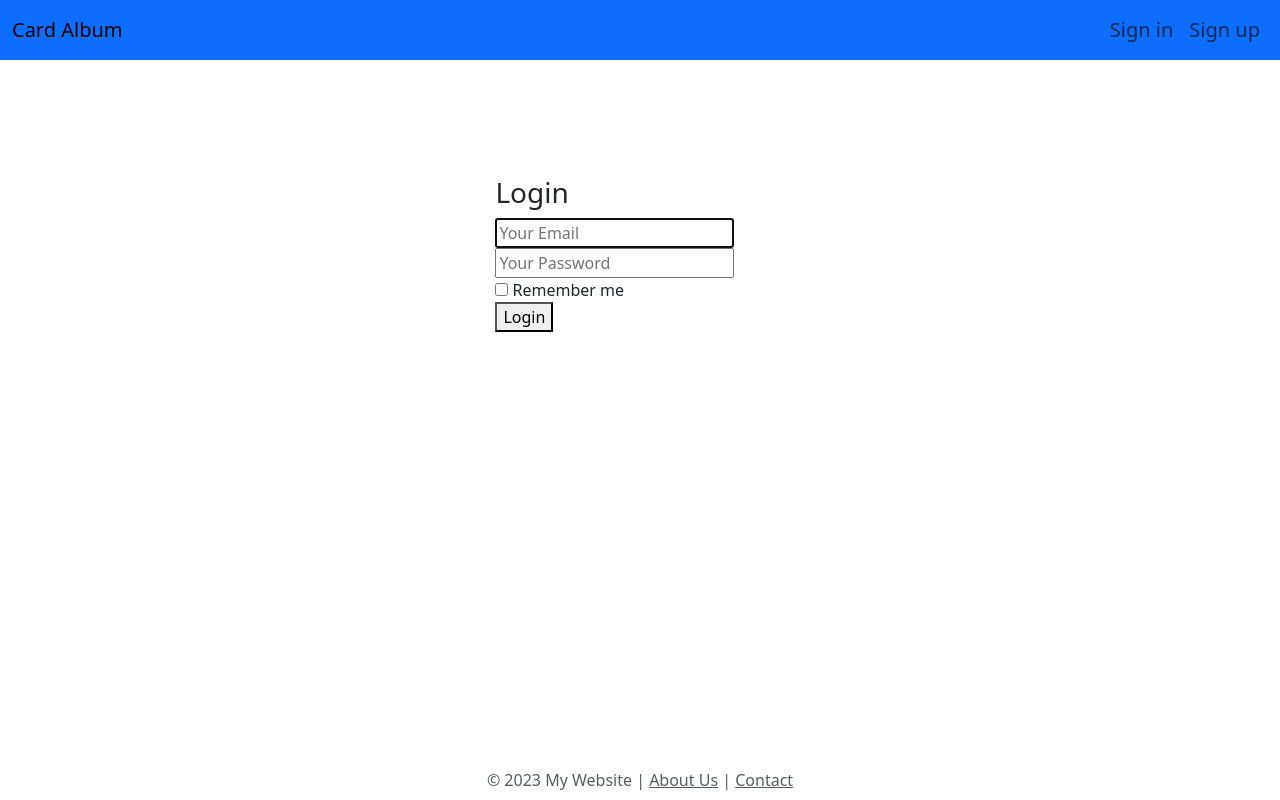
After one commit to MTbliz/CardAlbum, a Flask app: page /login in a window 1280 px wide. The commit adds this page. Run offline with Flask 3, Linux system fonts and the light colour scheme; some libraries are stand-ins or nearby versions.

Commit message:
Add login nd signup option to application. Add users to application.

```diff
--- a/src/__init__.py
+++ b/src/__init__.py
@@ -1,5 +1,5 @@
 from flask import Flask
-from src.extensions import db
+from src.extensions import db, login_manager
 from configuration import DevConfig
 from src.main.routes import bp as main_bp
 from src.album.album_routes import bp as album_bp
@@ -12,6 +12,9 @@ def create_app(config_class=DevConfig):
 
     # Initialize Flask extensions
     db.init_app(app)
+    login_manager.login_view = 'main.login'
+    login_manager.init_app(app)
+
     with app.app_context():
         db.create_all()
 
--- a/src/album/album_controller.py
+++ b/src/album/album_controller.py
@@ -1,5 +1,6 @@
 from flask import request, session, redirect, url_for, render_template
-from src.models import Album
+from flask_login import current_user
+from src.models import Album, User
 
 from src.album.album_forms import CreateAlbumForm, DeleteAlbumForm
 from src.album.album_service import AlbumService
@@ -72,6 +73,7 @@ class AlbumController:
         if form.validate_on_submit():
             album = Album()
             album.title = request.form['title']
+            album.user_id = current_user.id
             self.album_service.add_album(album)
             user_albums = session['user_albums']
             user_albums.append(album.title)
@@ -79,7 +81,7 @@ class AlbumController:
         return render_template('albums/create_album_page.html', form=form)
 
     def delete_album(self):
-        albums = self.album_service.get_albums_by_user('user_id')
+        albums = self.album_service.get_albums_by_user(current_user.id)
         choices = [(album.id, album.title) for album in albums]
         form = DeleteAlbumForm()
         form.album.choices = choices
--- a/src/album/album_repository.py
+++ b/src/album/album_repository.py
@@ -1,5 +1,5 @@
 from src.models import Album, UserCard, CardSet, CardColor, CardMana, Card, CardDetails, CardColorEnum,\
-    albums_user_cards
+    albums_user_cards, User
 from src import db
 
 
@@ -48,7 +48,8 @@ class AlbumRepository:
 
     def get_ablums_by_user(self, user_id):
         # Add filter by user_id when user will be availabe in app
-        albums = Album.query.all()
+        user = User.query.get(user_id)
+        albums = user.user_albums
         return albums
 
     def get_albums_by_user_card(self, card_id):
--- a/src/card/cardDTO.py
+++ b/src/card/cardDTO.py
@@ -36,11 +36,12 @@ class CardDTO:
 
 class UserCardDTO:
 
-    def __init__(self, card, price, availability, quality):
+    def __init__(self, card, price, availability, quality, user_id):
         self.card = card
         self.price = price
         self.availability = availability
         self.quality = quality
+        self.user_id = user_id
 
     def to_user_card(self):
         quality = self.quality
@@ -49,4 +50,5 @@ class UserCardDTO:
         user_card.availability = self.availability
         user_card.quality = quality
         user_card.card = self.card
+        user_card.user_id = self.user_id
         return user_card
--- a/src/card/user_card_service.py
+++ b/src/card/user_card_service.py
@@ -6,8 +6,8 @@ class UserCardService:
     def __init__(self):
         self.user_card_repository = UserCardRepository()
 
-    def get_cards(self, field_sort, order, filters, page, ROWS_PER_PAGE):
-        return self.user_card_repository.get_cards(field_sort, order, filters, page, ROWS_PER_PAGE)
+    def get_cards(self,user_id, field_sort, order, filters, page, ROWS_PER_PAGE):
+        return self.user_card_repository.get_cards(user_id, field_sort, order, filters, page, ROWS_PER_PAGE)
 
     def get_card(self, card_id):
         return self.user_card_repository.get_card(card_id)
--- a/src/extensions.py
+++ b/src/extensions.py
@@ -1,3 +1,5 @@
+from flask_login import LoginManager
 from flask_sqlalchemy import SQLAlchemy
 
 db = SQLAlchemy()
+login_manager = LoginManager()
--- a/src/main/controller.py
+++ b/src/main/controller.py
@@ -1,5 +1,9 @@
-from flask import render_template, session
+from flask import render_template, session, request, redirect, url_for, jsonify, flash
+from flask_login import login_user, logout_user, current_user
+
 from src.album.album_service import AlbumService
+from src.models import User
+from src import db
 
 
 class MainController:
@@ -8,6 +12,53 @@ class MainController:
         self.album_service = AlbumService()
 
     def root(self):
-        user_albums = self.album_service.get_albums_by_user("user_id")
-        session['user_albums'] = [user_album.title for user_album in user_albums]
-        return render_template("base.html")
+        if current_user.is_authenticated:
+            user_albums = self.album_service.get_albums_by_user(current_user.id)
+            session['user_albums'] = [user_album.title for user_album in user_albums]
+            return render_template("base.html")
+        else:
+            return redirect(url_for('main.login'))
+
+    def login(self):
+        if request.method == 'POST':
+            email = request.form.get('email')
+            password = request.form.get('password')
+            user = User.query.filter_by(email=email).first()
+            if user and user.check_password(password):
+                login_user(user)
+                return redirect(url_for('main.root'))
+            else:
+                flash('Please check your login details and try again.', 'danger')
+                return redirect(url_for('main.login'))
+        return render_template('login.html')
+
+    def logout(self):
+        logout_user()
+        flash('Logged out successfully.', 'success')
+        return redirect(url_for('main.login'))
+
+    def signup(self):
+        if request.method == 'POST':
+            email = request.form.get('email')
+            username = request.form.get('username')
+            password = request.form.get('password')
+
+            user = User.query.filter_by(email=email).first()
+
+            if user:  # if a user is found, we want to redirect back to signup page so user can try again
+                flash('Email address already exists', category='danger')
+                return redirect(url_for('main.signup'))
+
+            # create a new user with the form data. Hash the password so the plaintext version isn't saved.
+            new_user = User(email=email, username=username)
+            new_user.set_password(password)
+
+            # add the new user to the database
+            db.session.add(new_user)
+            db.session.commit()
+
+            return redirect(url_for('main.login'))
+        return render_template('signup.html')
+
+    def profile(self):
+        return render_template('profile.html')
--- a/src/main/routes.py
+++ b/src/main/routes.py
@@ -6,3 +6,7 @@ bp = Blueprint('main', __name__)
 
 main_controller = MainController()
 bp.add_url_rule('/', view_func=main_controller.root)
+bp.add_url_rule('/login', view_func=main_controller.login, methods=['GET', 'POST'])
+bp.add_url_rule('/logout', view_func=main_controller.logout, methods=['GET', 'POST'])
+bp.add_url_rule('/profile', view_func=main_controller.profile)
+bp.add_url_rule('/signup', view_func=main_controller.signup, methods=['GET', 'POST'])
--- a/src/models.py
+++ b/src/models.py
@@ -1,6 +1,8 @@
-from src import db
+from src import db, login_manager
 import enum
 from sqlalchemy import Enum
+from flask_login import UserMixin
+from werkzeug.security import generate_password_hash, check_password_hash
 
 
 class CardSet(enum.Enum):
@@ -82,6 +84,7 @@ class Album(db.Model):
     id = db.Column(db.Integer(), primary_key=True)
     title = db.Column(db.String(), nullable=False)
     user_cards = db.relationship("UserCard", secondary=albums_user_cards, backref='albums')
+    user_id = db.Column(db.Integer, db.ForeignKey('users.id'))
 
 
 class UserCard(db.Model):
@@ -94,6 +97,7 @@ class UserCard(db.Model):
     availability = db.Column(db.Integer(), nullable=False)
     quality = db.Column(Enum(CardQuality))
     card_id = db.Column(db.Integer, db.ForeignKey('cards.id'))
+    user_id = db.Column(db.Integer, db.ForeignKey('users.id'))
 
 
 class Card(db.Model):
@@ -129,3 +133,41 @@ class CardColor(db.Model):
 
     id = db.Column(db.Integer(), primary_key=True)
     color = db.Column(Enum(CardColorEnum), nullable=False)
+
+
+class User(UserMixin, db.Model):
+
+    __tablename__ = 'users'
+
+    id = db.Column(db.Integer, primary_key=True)
+    username = db.Column(db.String(64), unique=True, nullable=False)
+    email = db.Column(db.String(120), unique=True, nullable=False)
+    password = db.Column(db.String(128))
+    user_albums = db.relationship('Album', backref='user')
+    user_cards = db.relationship('UserCard', backref='user')
+
+    def set_password(self, password):
+        self.password = generate_password_hash(password)
+
+    def check_password(self, password):
+        return check_password_hash(self.password, password)
+
+
+@login_manager.user_loader
+def load_user(user_id):
+    return User.query.get(int(user_id))
+
+
+@login_manager.request_loader
+def request_loader(request):
+    email = request.form.get('email')
+    user = User.query.filter_by(email=email).first()
+    if user:
+        return user
+    else:
+        return None
+
+
+@login_manager.unauthorized_handler
+def unauthorized_handler():
+    return 'Unauthorized', 401
--- a/src/static/css/base.css
+++ b/src/static/css/base.css
@@ -1,3 +1,10 @@
+.flashes {
+  z-index: 10000;
+  margin-top: 60px;
+  position: absolute;
+  width: 100%;
+}
+
 @media (max-width: 577px) {
    .content {
        max-width: 81%
--- a/src/templates/base.html
+++ b/src/templates/base.html
@@ -23,35 +23,50 @@
         <div class="container-fluid">
             <a class="navbar-brand" href="#">Card Album</a>
             <ul class="navbar-nav ms-auto">
+                {% if current_user.is_authenticated %}
                 <li class="nav-item active">
-                    <a class="nav-link fs-5">Sign in</a>
+                    <a href="{{ url_for('main.logout') }}" class="nav-link fs-5">{{ current_user.username }}</a>
                 </li>
+                <li class="nav-item active">
+                    <a href="{{ url_for('main.logout') }}" class="nav-link fs-5">Logout</a>
+                </li>
+                {% else %}
+                <li class="nav-item active">
+                    <a href="{{ url_for('main.login') }}" class="nav-link fs-5">Sign in</a>
+                </li>
+                {% endif %}
                 <li class="nav-item">
-                    <a class="nav-link fs-5">Sign up</a>
+                    <a href="{{ url_for('main.signup') }}" class="nav-link fs-5">Sign up</a>
                 </li>
             </ul>
         </div>
     </nav>
     {% with messages = get_flashed_messages(with_categories=true)%}
     {% if messages %}
-    {% for category, message in messages %}
-    <div class="alert alert-{{ category }}">
-        <button type="button" class="m1-2 mb-1 close" data-dismiss="alert" aria-label="Close">
-            <span aria-hidden="true">&times;</span>
-        </button>
-        {{ message }}
+    <div class=flashes>
+        {% for category, message in messages %}
+        <div class="alert alert-{{ category }}">
+            {{ message }}
+            <button type="button" class="m1-2 mb-1 close" data-bs-dismiss="alert" aria-label="Close"
+                    style="float: right;">
+                <span aria-hidden="true">&times;</span>
+            </button>
+        </div>
+        {% endfor %}
     </div>
-    {% endfor %}
+
     {% endif %}
     {% endwith %}
 </div>
 
 <div class="container-fluid">
     <div class="row flex-nowrap">
+        {% if current_user.is_authenticated %}
         <div class="col-auto col-md-3 col-xl-1 px-sm-2 px-0 bg-light sticky-top sidebar"
              style="position: fixed; top: 60px; left: 0; height: 100%;">
             {% include 'sidebar.html' %}
         </div>
+        {% endif %}
         <div class="col-sm p-3 content" style="height: calc(100vh - 60px); ">
             <!-- content -->
             {% block content %}
--- /dev/null
+++ b/src/templates/login.html
@@ -0,0 +1,29 @@
+{% extends "base.html" %}
+
+{% block content %}
+<div class="column is-4 is-offset-4" style="padding-left: 30%; padding-top: 100px;">
+    <h3 class="title">Login</h3>
+    <div class="box">
+        <form method="POST" action="/login">
+            <div class="field">
+                <div class="control">
+                    <input class="input is-large" type="email" name="email" placeholder="Your Email" autofocus="">
+                </div>
+            </div>
+
+            <div class="field">
+                <div class="control">
+                    <input class="input is-large" type="password" name="password" placeholder="Your Password">
+                </div>
+            </div>
+            <div class="field">
+                <label class="checkbox">
+                    <input type="checkbox" name="remember">
+                    Remember me
+                </label>
+            </div>
+            <button class="button is-block is-info is-large is-fullwidth">Login</button>
+        </form>
+    </div>
+</div>
+{% endblock %}
```
Also changed, not shown: src/card/card_controller.py (+7 -4 lines), src/card/user_card_repository.py (+4 -3 lines), src/templates/profile.html (added, +7 -0 lines), src/templates/signup.html (added, +30 -0 lines).
